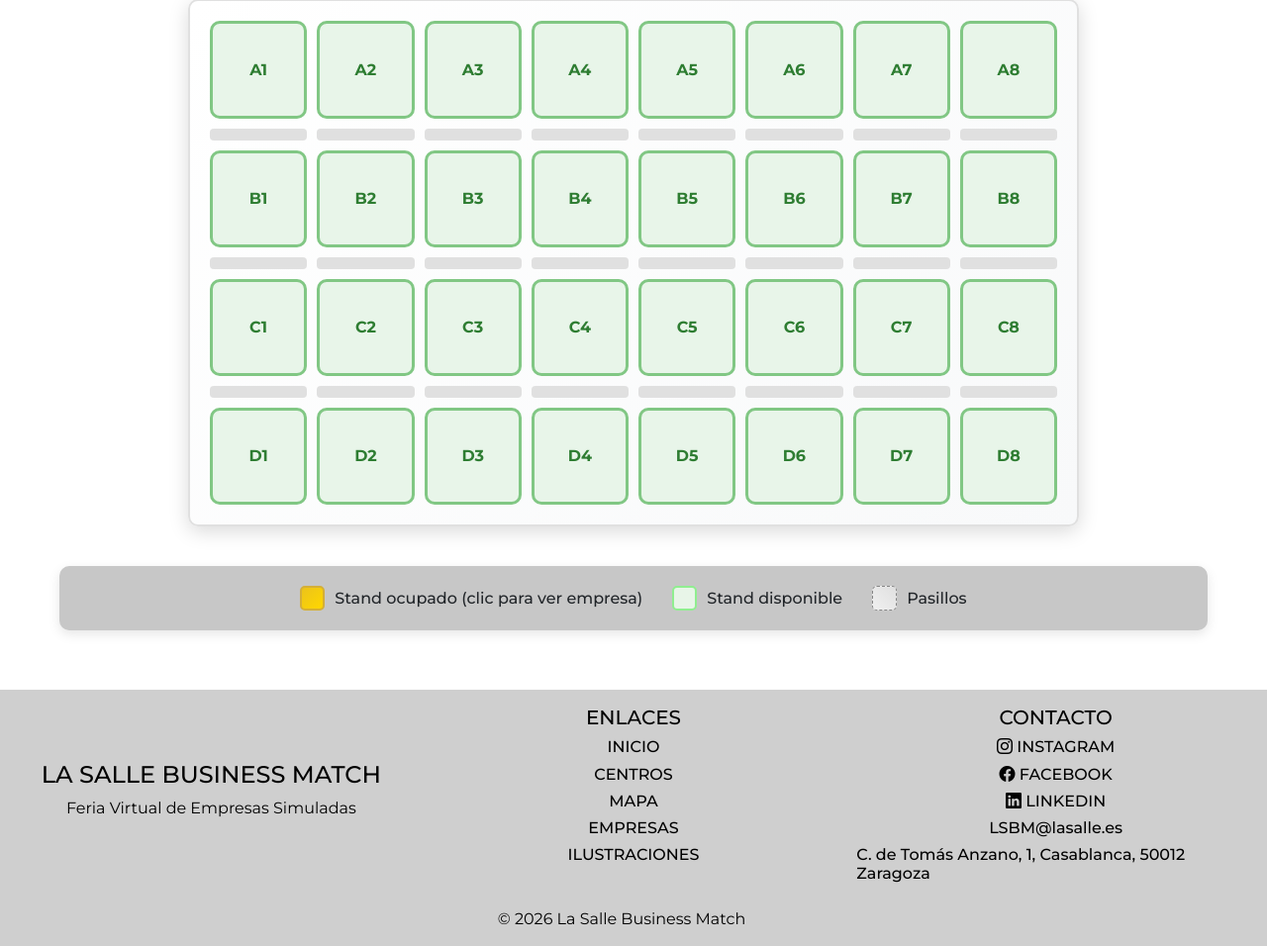
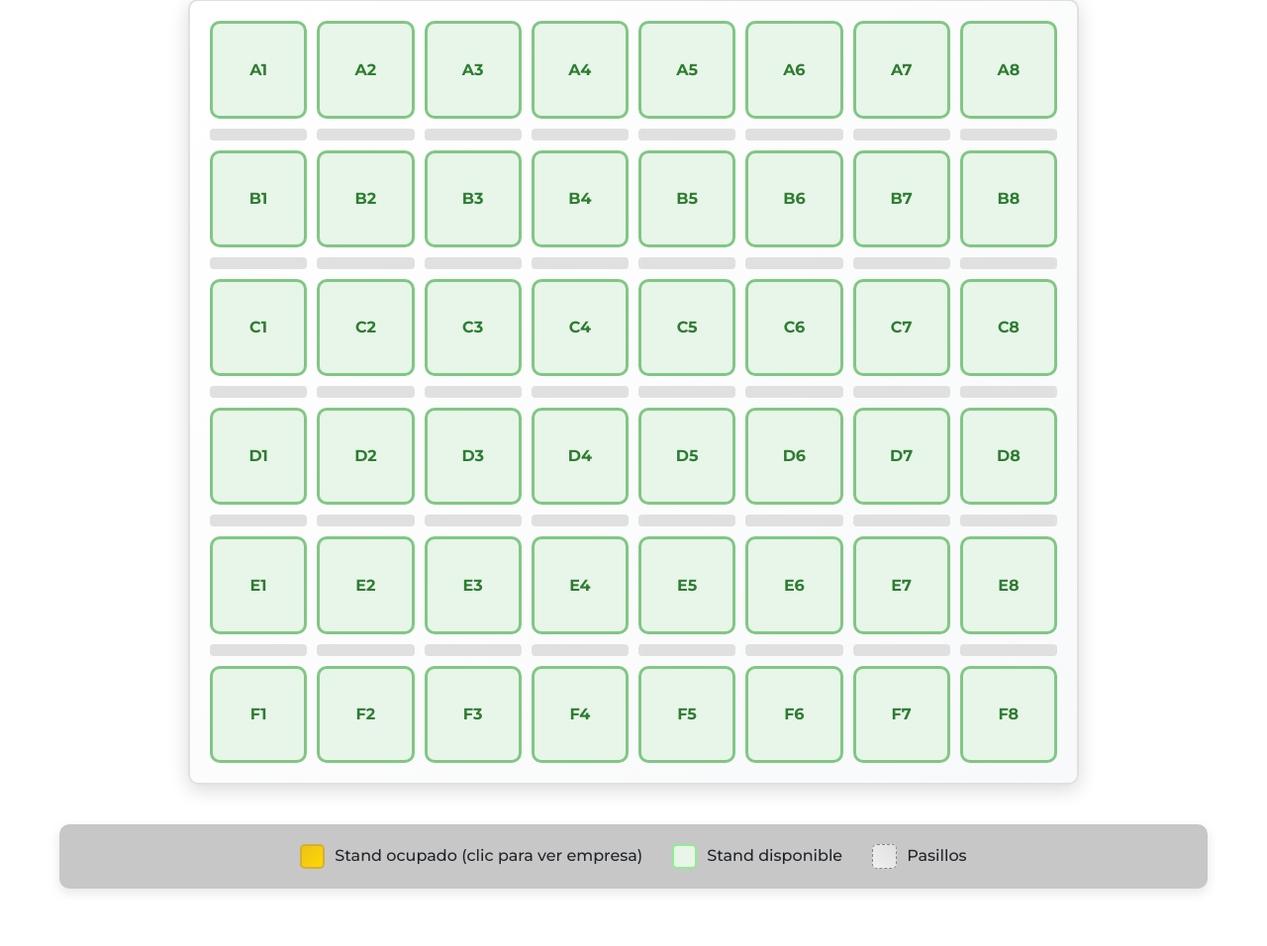
Before and after one commit to brahim7711/ProyectoLaSalle-Irun, a PHP site: page /mapa/mapa.php in a window 1280 px wide. Shown: the part 281-1237 px from the top of the page at 99% size. Run offline with PHP 8.4, Linux system fonts and the light colour scheme; data comes from the database, SQL or seed files in the repository.

Commit message:
Upadte stand

```diff
--- a/php/administrador/procesar_admin.php
+++ b/php/administrador/procesar_admin.php
@@ -1,5 +1,5 @@
 <?php
-
+require_once __DIR__ . '/../bd.php';
 
 $mensaje = '';
 $tipo_mensaje = '';
--- a/php/stand/stand.php
+++ b/php/stand/stand.php
@@ -167,4 +167,88 @@
                 }
             }
             ?>
+            <!-- Pasillo horizontal -->
+            <div class="pasillo horizontal"></div>
+            <div class="pasillo horizontal"></div>
+            <div class="pasillo horizontal"></div>
+            <div class="pasillo horizontal"></div>
+            <div class="pasillo horizontal"></div>
+            <div class="pasillo horizontal"></div>
+            <div class="pasillo horizontal"></div>
+            <div class="pasillo horizontal"></div>
+
+            <?php
+            // Consulta para obtener los stands ocupados (tabla stands, columna stand_id)
+            $ocupados = [];
+            $sql = "SELECT stand_id FROM stands WHERE empresa_id IS NOT NULL";
+            $result = $conexion->query($sql);
+            if ($result) {
+                while ($row = $result->fetch_assoc()) {
+                    $ocupados[] = $row['stand_id'];
+                }
+                $result->free();
+            } else {
+                error_log('Error al consultar stands ocupados: ' . $conexion->error);
+            }
+
+            // Renderizar la fila E (manteniendo la estructura original)
+             for ($i = 1; $i <= 8; $i++) {
+                $stand = "E" . $i;
+                if (in_array($stand, $ocupados)) {
+                    $sql="SELECT e.logo_url FROM stands s INNER JOIN empresas e ON s.empresa_id = e.id WHERE s.stand_id='$stand' LIMIT 1";
+                    $resultadologo=$conexion->query($sql);
+                    if ($resultadologo && $row = $resultadologo->fetch_assoc()) {
+                        $logoUrl = trim($row['logo_url'], '"');
+                        $logoUrl = str_replace('../../', '../', $logoUrl);
+                        echo '<div class="stand ocupado" data-stand="' . $stand . '" onclick="irAEmpresa(\'' . $stand . '\')" style="background-image: url(\'' . htmlspecialchars($logoUrl, ENT_QUOTES, 'UTF-8') . '\');"></div>';
+                    } else {
+                        echo '<div class="stand ocupado" data-stand="' . $stand . '" onclick="irAEmpresa(\'' . $stand . '\')">' . $stand . '</div>';
+                    }
+                } else {
+                    echo '<div class="stand vacio" data-stand="' . $stand . '">' . $stand . '</div>';
+                }
+            }
+            ?>
+            <!-- Pasillo horizontal -->
+            <div class="pasillo horizontal"></div>
+            <div class="pasillo horizontal"></div>
+            <div class="pasillo horizontal"></div>
+            <div class="pasillo horizontal"></div>
+            <div class="pasillo horizontal"></div>
+            <div class="pasillo horizontal"></div>
+            <div class="pasillo horizontal"></div>
+            <div class="pasillo horizontal"></div>
+
+            <?php
+            // Consulta para obtener los stands ocupados (tabla stands, columna stand_id)
+            $ocupados = [];
+            $sql = "SELECT stand_id FROM stands WHERE empresa_id IS NOT NULL";
+            $result = $conexion->query($sql);
+            if ($result) {
+                while ($row = $result->fetch_assoc()) {
+                    $ocupados[] = $row['stand_id'];
+                }
+                $result->free();
+            } else {
+                error_log('Error al consultar stands ocupados: ' . $conexion->error);
+            }
+
+            // Renderizar la fila F (manteniendo la estructura original)
+             for ($i = 1; $i <= 8; $i++) {
+                $stand = "F" . $i;
+                if (in_array($stand, $ocupados)) {
+                    $sql="SELECT e.logo_url FROM stands s INNER JOIN empresas e ON s.empresa_id = e.id WHERE s.stand_id='$stand' LIMIT 1";
+                    $resultadologo=$conexion->query($sql);
+                    if ($resultadologo && $row = $resultadologo->fetch_assoc()) {
+                        $logoUrl = trim($row['logo_url'], '"');
+                        $logoUrl = str_replace('../../', '../', $logoUrl);
+                        echo '<div class="stand ocupado" data-stand="' . $stand . '" onclick="irAEmpresa(\'' . $stand . '\')" style="background-image: url(\'' . htmlspecialchars($logoUrl, ENT_QUOTES, 'UTF-8') . '\');"></div>';
+                    } else {
+                        echo '<div class="stand ocupado" data-stand="' . $stand . '" onclick="irAEmpresa(\'' . $stand . '\')">' . $stand . '</div>';
+                    }
+                } else {
+                    echo '<div class="stand vacio" data-stand="' . $stand . '">' . $stand . '</div>';
+                }
+            }
+            ?>
         </div>
--- a/sql.sql
+++ b/sql.sql
@@ -58,6 +58,8 @@ INSERT INTO stands (stand_id, empresa_id) VALUES
 ('B1', NULL), ('B2', NULL), ('B3', NULL), ('B4', NULL), ('B5', NULL), ('B6', NULL), ('B7', NULL), ('B8', NULL),
 ('C1', NULL), ('C2', NULL), ('C3', NULL), ('C4', NULL), ('C5', NULL), ('C6', NULL), ('C7', NULL), ('C8', NULL),
 ('D1', NULL), ('D2', NULL), ('D3', NULL), ('D4', NULL), ('D5', NULL), ('D6', NULL), ('D7', NULL), ('D8', NULL);
+('E1',NULL), ('E2', NULL), ('E3', NULL), ('E4', NULL), ('E5', NULL), ('E6', NULL), ('E7', NULL), ('E8', NULL);
+('F1',NULL), ('F2', NULL), ('F3', NULL), ('F4', NULL), ('F5', NULL), ('F6', NULL), ('F7', NULL), ('F8', NULL);
 
 INSERT INTO administradores (email, password) VALUES
 ('2026lsbm@gmail.com', 'a6dc7bba71049f8d7b24de7cca878ddbbd53bdad36506aa162c93d4fc8a578ad');
```
Also changed, not shown: php/auth/empresas-registro.php (+2 -9 lines).
